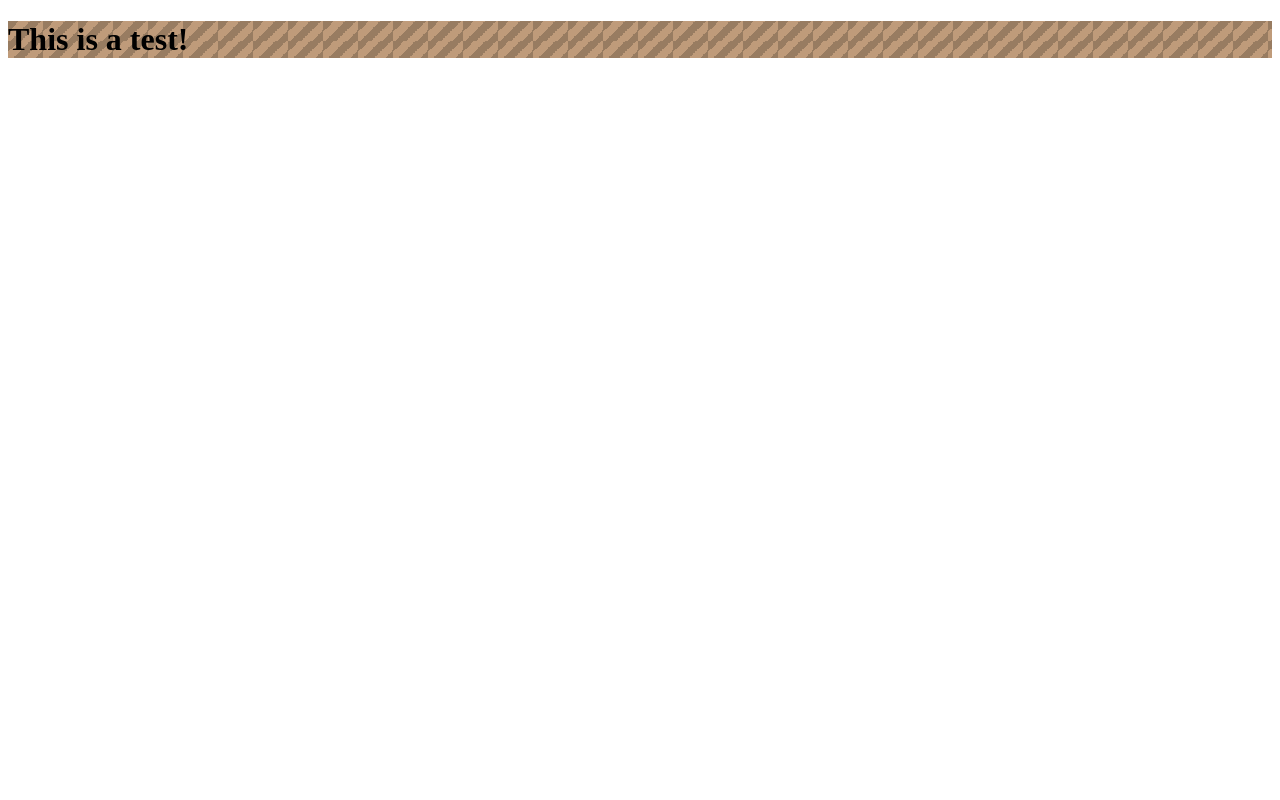
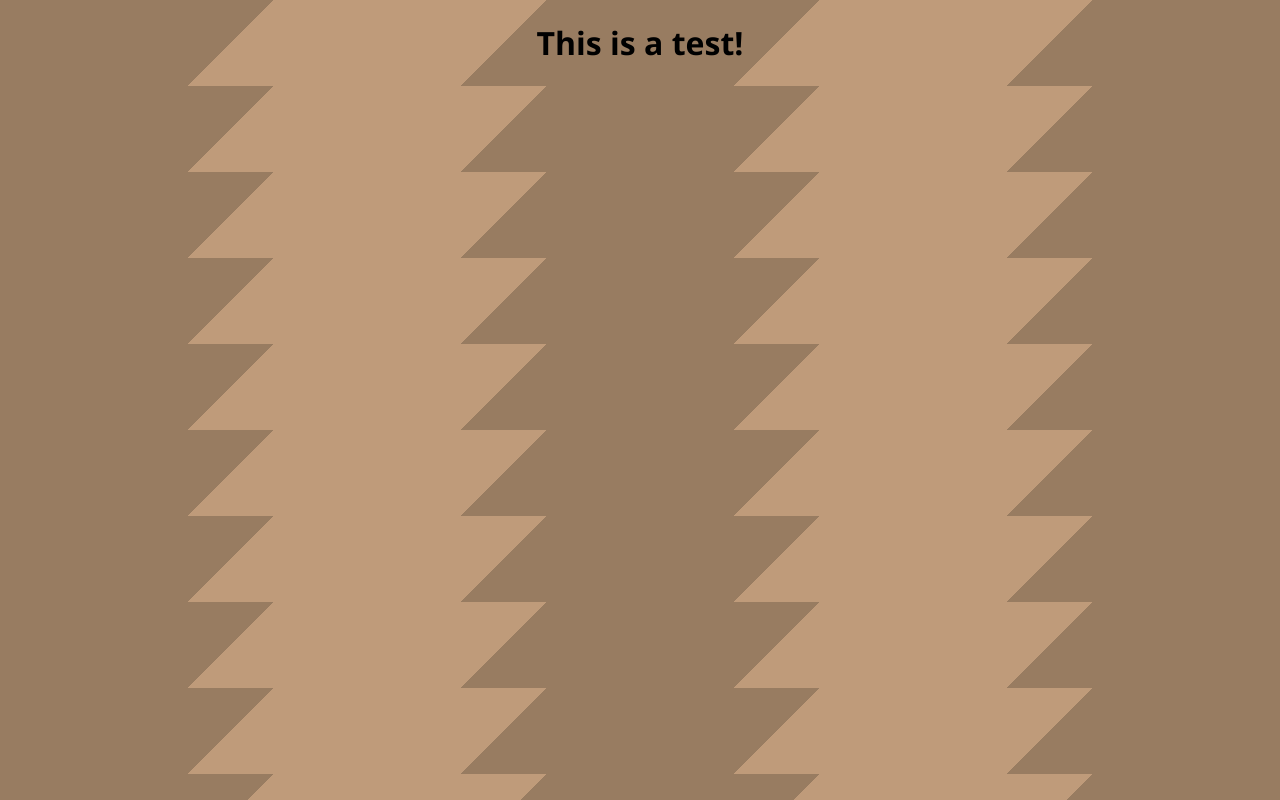
Before and after one commit to alessandrotor/nightstand, a plain HTML site: page index.html in a window 1280 px wide. Drawn offline with Linux system fonts and the light colour scheme.

Commit message:
now the background fill the entire page, title centered and change of font

```diff
--- a/index.html
+++ b/index.html
@@ -7,7 +7,6 @@
     <link rel="stylesheet" href="style.css">
 </head>
 <body>
-    <div class="legno">
     <h1>This is a test!</h1>
      </body>
 </body>
--- a/style.css
+++ b/style.css
@@ -1,4 +1,11 @@
-.legno {
+body {
     background: linear-gradient(135deg, #987c61 0%, #987c61 20%, #bf9b7a 20%, #bf9b7a 40%, #987c61 40%, #987c61 60%, #bf9b7a 60%, #bf9b7a 80%, #987c61 80%, #987c61 100%);
-    background-size: 35px 20px; /* Dimensioni delle "venature" del legno */
+    /* background-size: 35px 20px; /* Dimensioni delle "venature" del legno */
+    margin: 0;
+    padding: 0;
 }
+
+h1 {
+    text-align: center;
+    font-family: 'Segoe UI', Tahoma, Geneva, Verdana, sans-serif;
+}
```
